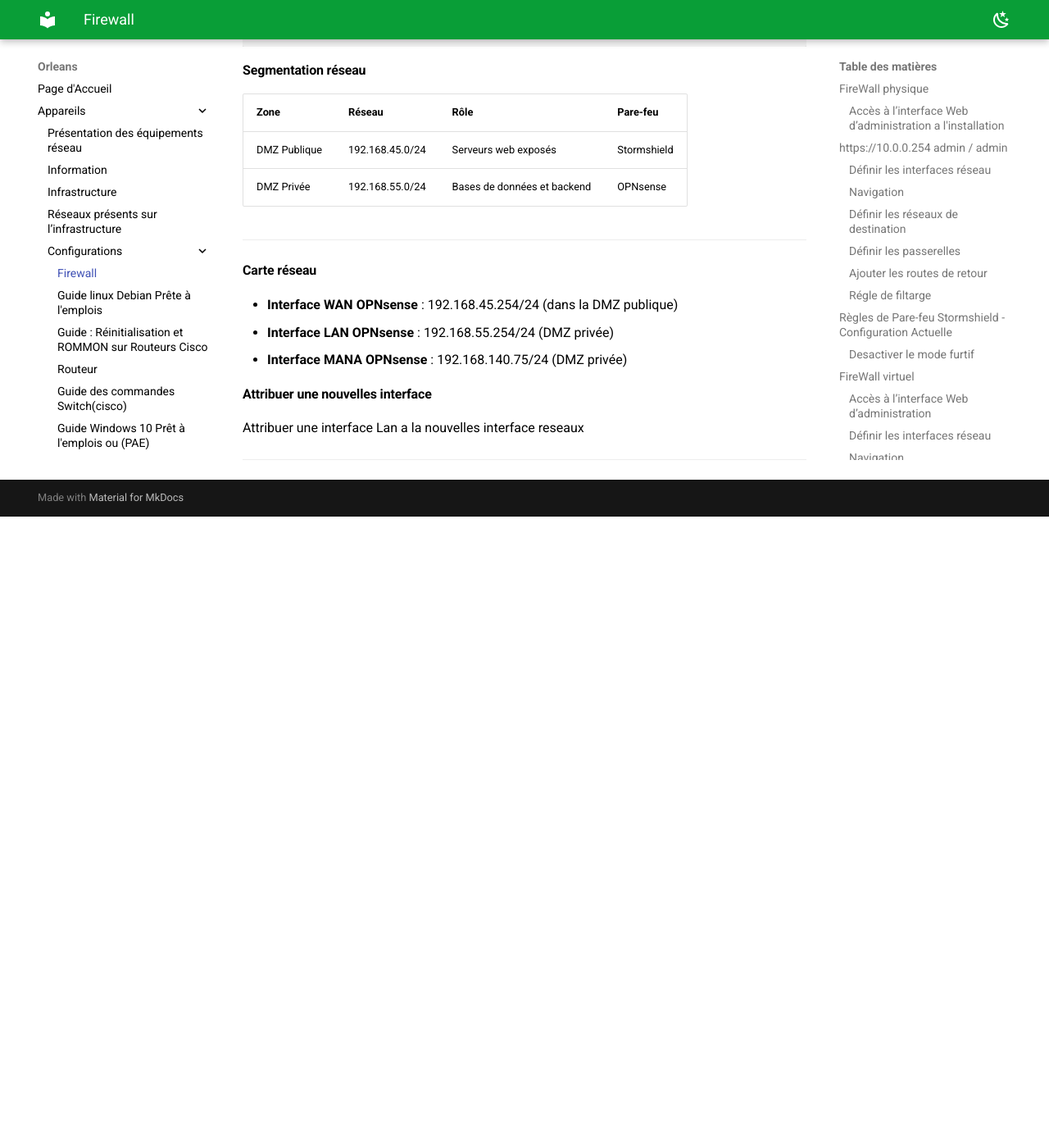
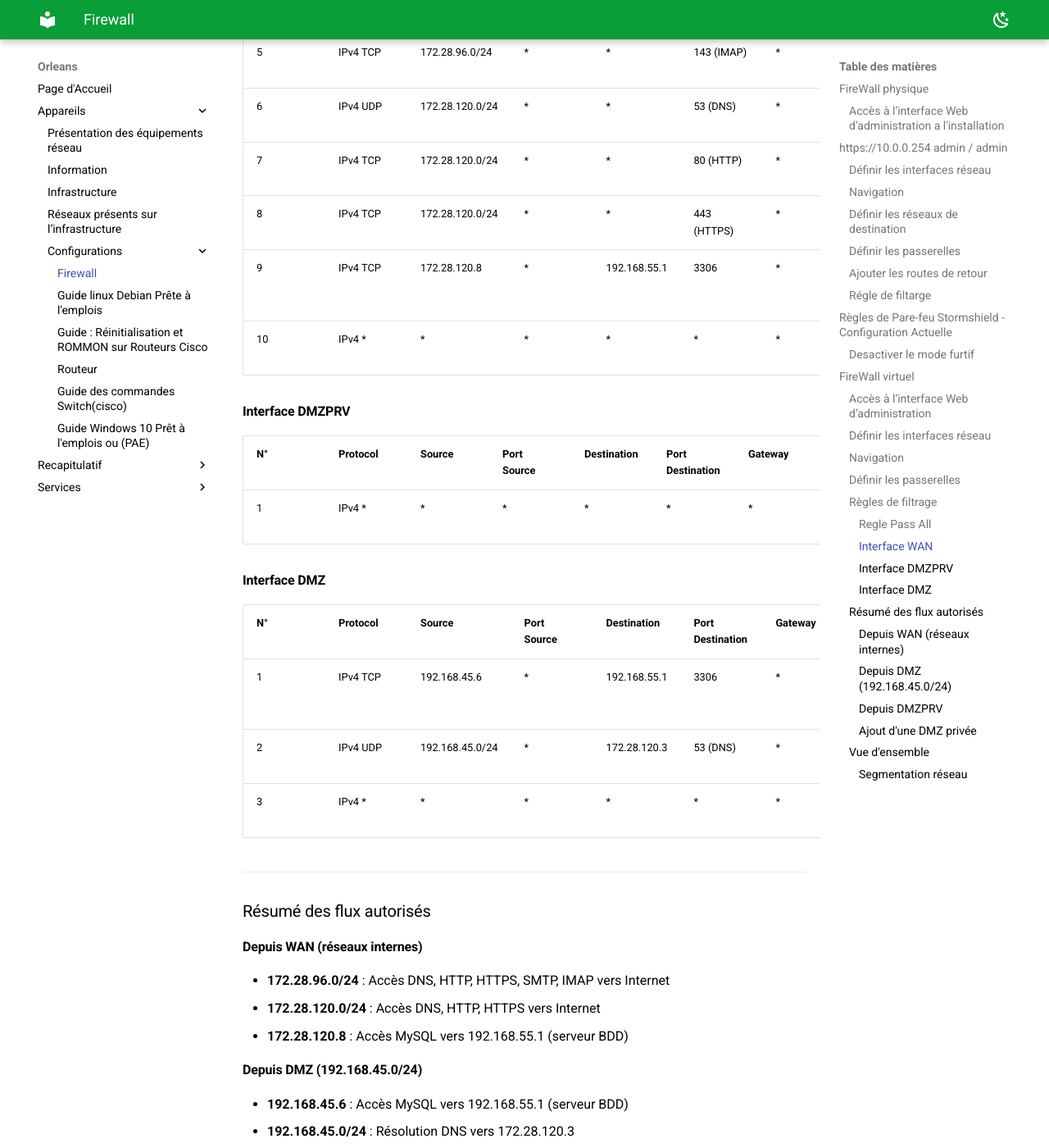
Before and after one commit to XolA-max/gp-orleans-sportludique2025-2026, an MkDocs documentation site: the page built from docs/Appareils/configurations/Firewall.md, in a window 1280 px wide and 1400 px high, scrolled down 4523 px. Shown: the whole window at 82% size. Built offline with MkDocs 1.6.1 and Material for MkDocs 9.7.7, drawn with Linux system fonts in a browser that asks for light colours; before the commit the page ends 5153 px from its top, so only the background shows below that; some of the changed text lies outside the part shown.

Commit message:
firewall

````diff
--- a/docs/Appareils/configurations/Firewall.md
+++ b/docs/Appareils/configurations/Firewall.md
@@ -130,6 +130,7 @@
 
 ### Règles de filtrage
 
+#### Regle Pass All
 Appliquer les règles suivantes sur les interfaces WAN et DMZ :
 
 | Protocole | Source | Port source | Destination | Port destination | Passerelle |
@@ -138,9 +139,55 @@
 
 Cette configuration permet de ne rencontrer aucun blocage au niveau du filtrage, le temps de valider le bon fonctionnement du réseau.
 
-### Ajout d'une DMZ privée
 
-#### Vue d'ensemble
+#### Interface WAN
+
+| N° | Protocol | Source | Port Source | Destination | Port Destination | Gateway | Schedule | Description |
+|----|----------|--------|-------------|-------------|------------------|---------|----------|-------------|
+| 1 | IPv4 UDP | 172.28.96.0/24 | * | * | 53 (DNS) | * | * | Vlan 240 -> DNS |
+| 2 | IPv4 TCP | 172.28.96.0/24 | * | * | 80 (HTTP) | * | * | Vlan 240 -> HTTP |
+| 3 | IPv4 TCP | 172.28.96.0/24 | * | * | 443 (HTTPS) | * | * | Vlan 240 -> HTTPS |
+| 4 | IPv4 TCP | 172.28.96.0/24 | * | * | 25 (SMTP) | * | * | Vlan 240 -> SMTP |
+| 5 | IPv4 TCP | 172.28.96.0/24 | * | * | 143 (IMAP) | * | * | Vlan 240 -> IMAP |
+| 6 | IPv4 UDP | 172.28.120.0/24 | * | * | 53 (DNS) | * | * | Vlan 241 -> DNS |
+| 7 | IPv4 TCP | 172.28.120.0/24 | * | * | 80 (HTTP) | * | * | Vlan 241 -> HTTP |
+| 8 | IPv4 TCP | 172.28.120.0/24 | * | * | 443 (HTTPS) | * | * | Vlan 241 -> HTTPS |
+| 9 | IPv4 TCP | 172.28.120.8 | * | 192.168.55.1 | 3306 | * | * | Serveur 120.8 -> BDD |
+| 10 | IPv4 * | * | * | * | * | * | * | **Deny All (par défaut)** |
+
+#### Interface DMZPRV
+
+| N° | Protocol | Source | Port Source | Destination | Port Destination | Gateway | Schedule | Description |
+|----|----------|--------|-------------|-------------|------------------|---------|----------|-------------|
+| 1 | IPv4 * | * | * | * | * | * | * | **Deny All (par défaut)** |
+
+#### Interface DMZ
+
+| N° | Protocol | Source | Port Source | Destination | Port Destination | Gateway | Schedule | Description |
+|----|----------|--------|-------------|-------------|------------------|---------|----------|-------------|
+| 1 | IPv4 TCP | 192.168.45.6 | * | 192.168.55.1 | 3306 | * | * | DMZ -> BDD MySQL |
+| 2 | IPv4 UDP | 192.168.45.0/24 | * | 172.28.120.3 | 53 (DNS) | * | * | DMZ -> DNS |
+| 3 | IPv4 * | * | * | * | * | * | * | **Deny All (par défaut)** |
+
+---
+
+### Résumé des flux autorisés
+
+#### Depuis WAN (réseaux internes)
+- **172.28.96.0/24** : Accès DNS, HTTP, HTTPS, SMTP, IMAP vers Internet
+- **172.28.120.0/24** : Accès DNS, HTTP, HTTPS vers Internet
+- **172.28.120.8** : Accès MySQL vers 192.168.55.1 (serveur BDD)
+
+#### Depuis DMZ (192.168.45.0/24)
+- **192.168.45.6** : Accès MySQL vers 192.168.55.1 (serveur BDD)
+- **192.168.45.0/24** : Résolution DNS vers 172.28.120.3
+
+#### Depuis DMZPRV
+- **Aucun flux autorisé** (tout bloqué par défaut)
+
+#### Ajout d'une DMZ privée
+
+### Vue d'ensemble
 ```
 Internet
    |
@@ -167,14 +214,3 @@
 | DMZ Privée | 192.168.55.0/24 | Bases de données et backend | OPNsense |
 
 ---
-
-#### Carte réseau
-- **Interface WAN OPNsense** : 192.168.45.254/24 (dans la DMZ publique)
-- **Interface LAN OPNsense** : 192.168.55.254/24 (DMZ privée)
-- **Interface MANA OPNsense** : 192.168.140.75/24 (DMZ privée)
-
-#### Attribuer une nouvelles interface
-
-Attribuer une interface Lan a la nouvelles interface reseaux
-
----
````
